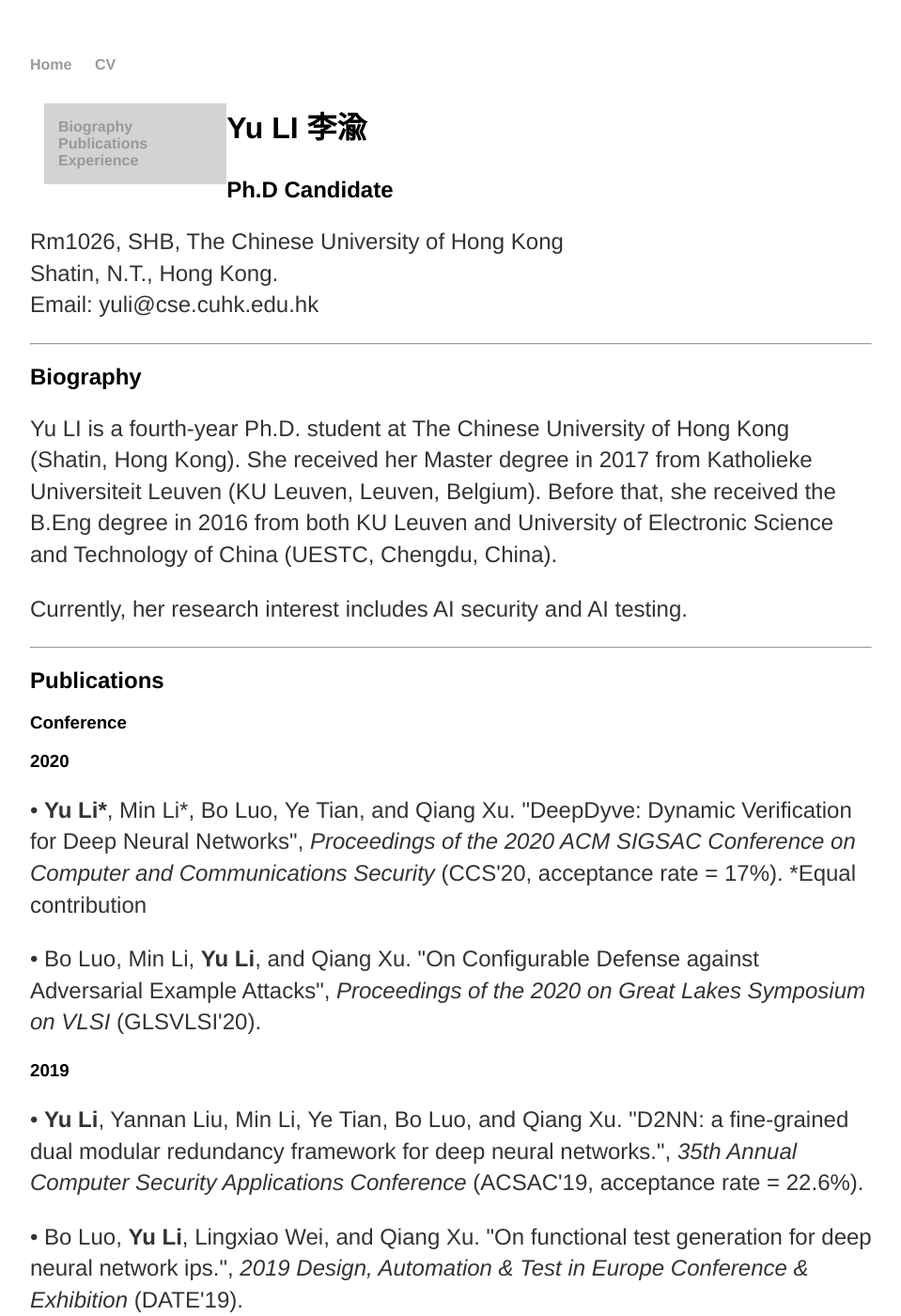
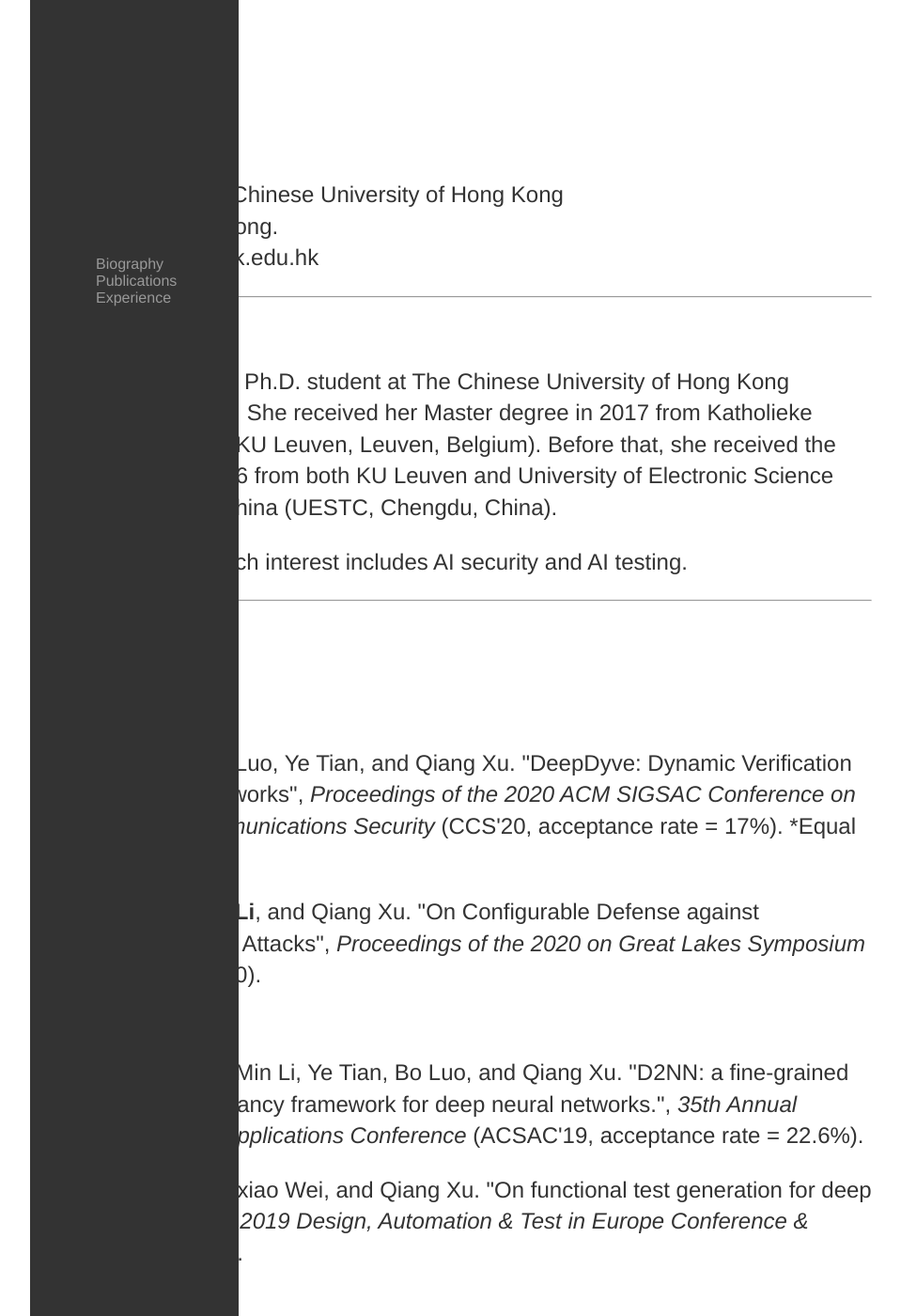
Before and after one commit to yuli-yl/yuli-ly.github.io, a Jekyll site: the page built from index.html, in a window 1280 px wide and 1400 px high. Shown: the whole window at 94% size, without its empty margins (160-1119 px from the left). Built offline with Jekyll 4.4.1, drawn with Linux system fonts in a browser that asks for light colours.

Commit message:
Update main.css

```diff
--- a/css/main.css
+++ b/css/main.css
@@ -3,16 +3,35 @@
     margin: 60px auto;
     width: 70%;
 }
-nav ul, footer ul {
+
+nav {
+    padding-top: 20%;
+    text-align: left;
+    background-color: #333;
+    position: fixed;
+    top: 0px;
+    width: 12em;
+    height: 100%
+}
+
+/* nav ul, footer ul {
     font-family:'Helvetica', 'Arial', 'Sans-Serif';
     padding: 0px;
     list-style: none;
     font-weight: bold;
+} */
+
+nav li {
+    list-style: none;
+    display: inline-block;
+    padding-right: 60px;
 }
-nav ul li, footer ul li {
+
+/* nav ul li, footer ul li {
     display: inline;
     margin-right: 20px;
-}
+} */
+
 a {
     text-decoration: none;
     color: #999;
```
